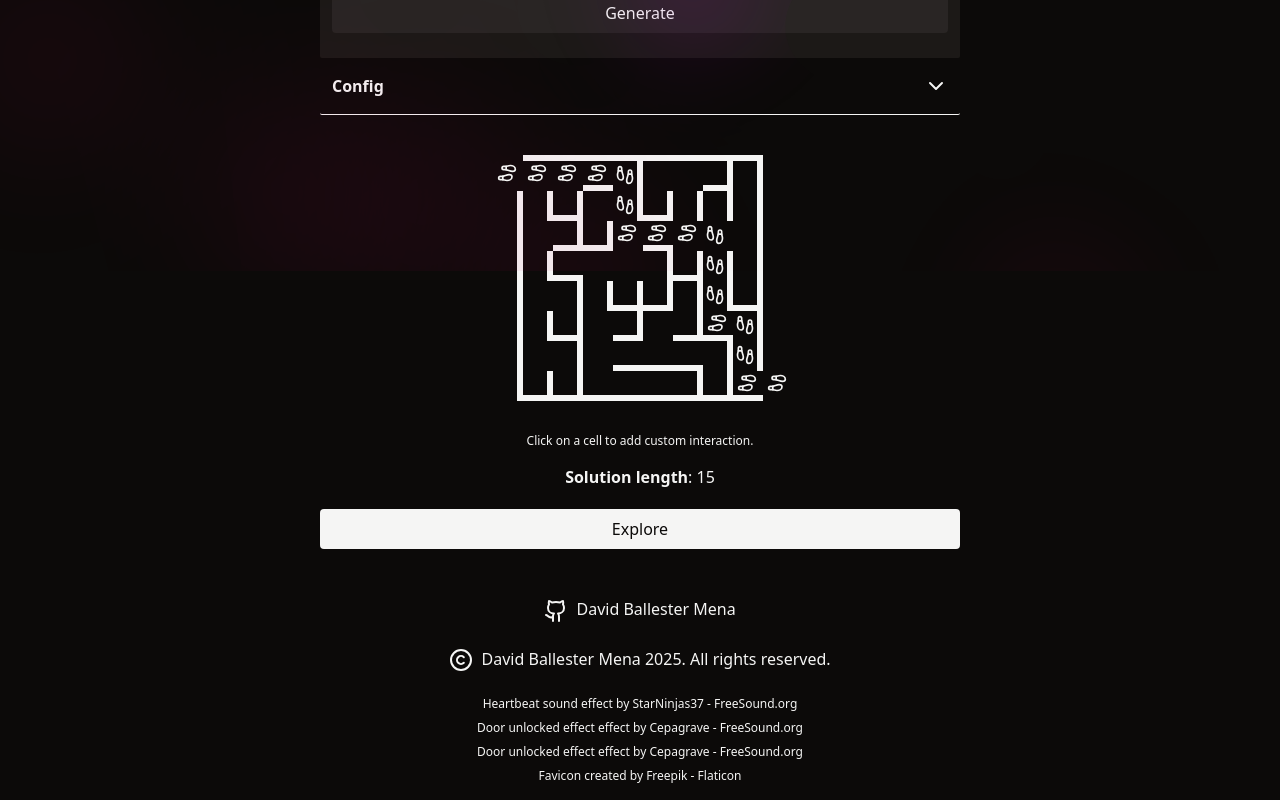
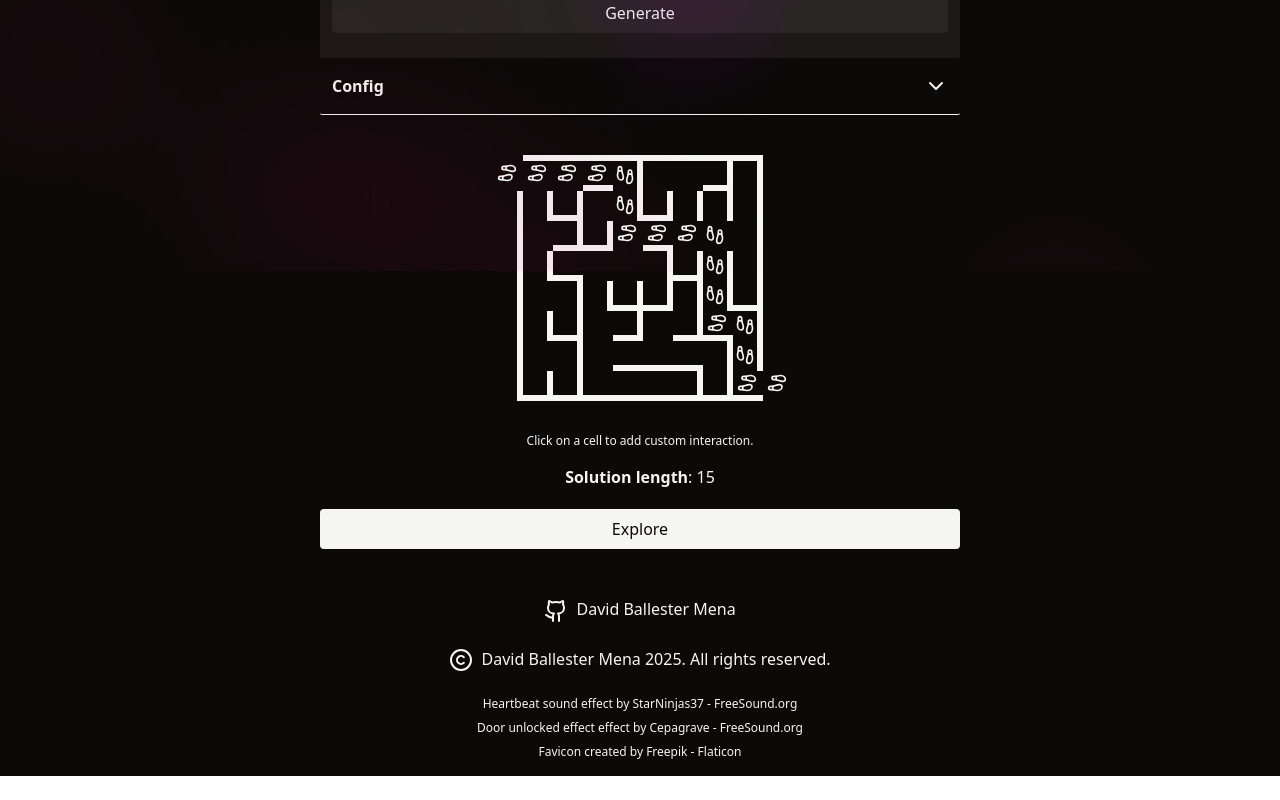
Before and after one commit to davidballester/maze-creator, a SvelteKit app: page / in a window 1280 px wide. Shown: the part 529-1329 px from the top of the page. After the commit the page ends 1305 px from the top, so only its background shows below. Built offline with nearby package versions, Linux system fonts and the light colour scheme.

Commit message:
Removed duplicated credit

```diff
--- a/src/routes/+layout.svelte
+++ b/src/routes/+layout.svelte
@@ -40,13 +40,6 @@
 			>
 				Door unlocked effect effect by Cepagrave - FreeSound.org
 			</a>
-			<a
-				href="https://freesound.org/people/Cepagrave/sounds/476911/"
-				class="text-xs"
-				target="_blank"
-			>
-				Door unlocked effect effect by Cepagrave - FreeSound.org
-			</a>
 			<a href="https://www.flaticon.com/free-icons/maze" class="text-xs" target="_blank">
 				Favicon created by Freepik - Flaticon
 			</a>
```
